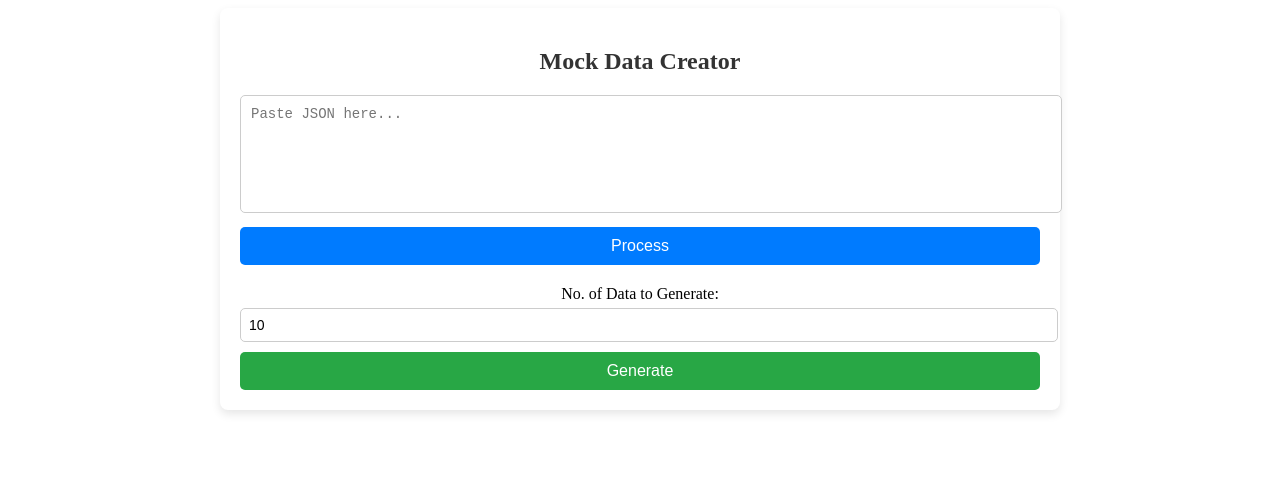
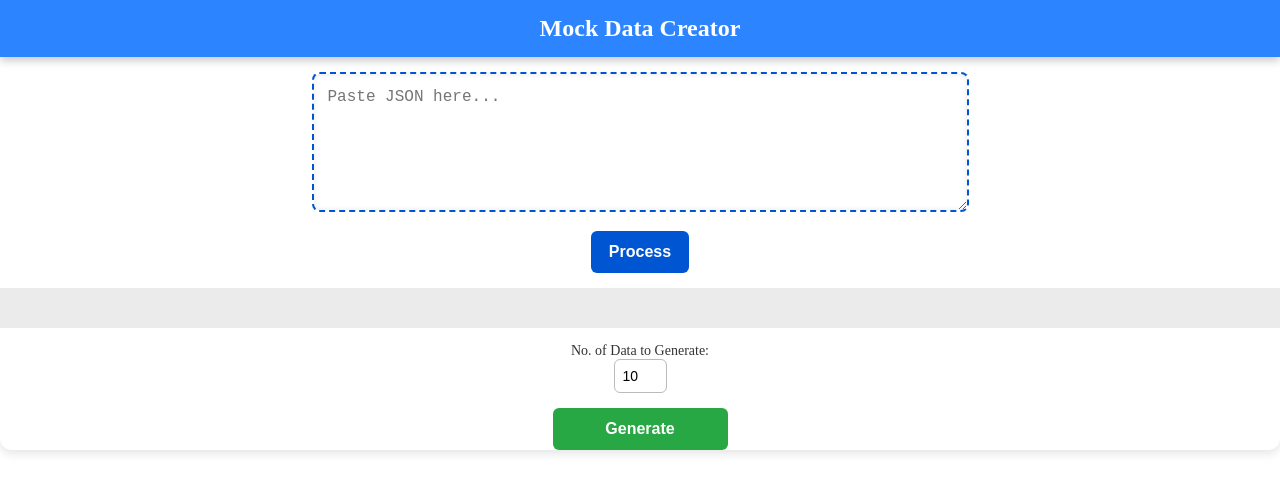
Before and after one commit to westly2818/dataGenerator, an Angular app: page / in a window 1280 px wide. Shown: the top 492 px of the page. Built offline with nearby package versions, Linux system fonts and the light colour scheme.

Commit message:
styles added

```diff
--- a/src/app/app.component.html
+++ b/src/app/app.component.html
@@ -1,61 +1,14 @@
-<!-- <div class="container">
-  <h2>Mock Data Creator</h2>
+<div class="container">
+  <h2 class="header">Mock Data Creator</h2>
 
-  <textarea [(ngModel)]="jsonInput" rows="8" placeholder="Paste JSON here..."></textarea>
-  <br>
-  <button (click)="processJson()">Process</button>
-
-  <div class="card-container">
-    <div class="card" *ngFor="let key of objectKeys(dataTypes)">
-      <div class="card-header">{{ key }}</div>
-      <div class="card-body">
-        <label>Data Type</label>
-        <select [(ngModel)]="dataTypes[key]" (change)="onDataTypeChange(key)">
-          <option *ngFor="let option of dropdownOptions" [value]="option">
-            {{ option }}
-          </option>
-        </select>
-
-
-        <div *ngIf="dataTypes[key] === 'string'" class="input-group">
-          <label>No. of Random Values:</label>
-          <input type="number" [(ngModel)]="stringRandomValues[key]" min="1" />
-
-          <label>Custom Input:</label>
-          <input type="text" [(ngModel)]="customStringValues[key]" placeholder="e.g., asset1, asset2" />
-        </div>
-
-
-        <div *ngIf="dataTypes[key] === 'number'" class="input-group">
-          <label>Min:</label>
-          <input type="number" [(ngModel)]="numberRange[key].min" />
-          <label>Max:</label>
-          <input type="number" [(ngModel)]="numberRange[key].max" />
-        </div>
-        <div *ngIf="dataTypes[key] === 'date'" class="input-group">
-          <label>Start Date:</label>
-          <input type="date" [(ngModel)]="dateValues[key].startDate" />
-          <label>End Date:</label>
-          <input type="date" [(ngModel)]="dateValues[key].endDate" />
-        </div>
-      </div>
+  <div style="margin: 15px;">
+    <div>
+      <textarea [(ngModel)]="jsonInput" rows="6" class="json-input" placeholder="Paste JSON here..."></textarea>
+    </div>
+    <div style="margin: 15px;">
+      <button (click)="processJson()" class="btn process-btn">Process</button>
     </div>
   </div>
-  <label>No. of Data to Generate:</label>
-  <input type="number" [(ngModel)]="numOfEntries" />
-  <button (click)="generateData()">Generate</button>
-  <div *ngIf="generatedData.length">
-    <h3>Generated JSON Data:</h3>
-    <pre>{{ generatedData | json }}</pre>
-  </div>
-</div> -->
-
-<div class="container">
-  <h2>Mock Data Creator</h2>
-
-  <textarea [(ngModel)]="jsonInput" rows="6" class="json-input" placeholder="Paste JSON here..."></textarea>
-  <button (click)="processJson()" class="btn process-btn">Process</button>
-
   <div class="card-container">
     <div class="card" *ngFor="let key of objectKeys(dataTypes)">
       <div class="card-header">{{ key }}</div>
@@ -96,10 +49,16 @@
     </div>
   </div>
 
-  <label>No. of Data to Generate:</label>
-  <input type="number" [(ngModel)]="numOfEntries" class="input-field" />
+  <div style="margin: 15px;">
+    <label>No. of Data to Generate:</label>
+    <input style="width: 35px;" type="number" [(ngModel)]="numOfEntries" class="input-field" />
+  </div>
 
-  <button (click)="generateData()" class="btn generate-btn">Generate</button>
+  <div style="margin: 15px;">
+    <button style="width: 175px;" (click)="generateData()" class="btn generate-btn">Generate</button>
+  </div>
+
+
   <div *ngIf="generatedData.length" class="output-container">
     <h3>Generated JSON Data:</h3>
     <button (click)="copyToClipboard()" class="btn copy-btn">Copy JSON</button>
--- a/src/app/app.component.scss
+++ b/src/app/app.component.scss
@@ -1,85 +1,6 @@
-.container {
-    // max-width: 600px;
-    margin: auto;
-    text-align: center;
-  }
-
-  textarea {
-    width: 100%;
-    padding: 10px;
-    font-size: 14px;
-    border: 1px solid #ccc;
-    border-radius: 5px;
-  }
-
-  button {
-    background-color: #007bff;
-    color: white;
-    padding: 10px 15px;
-    border: none;
-    border-radius: 5px;
-    cursor: pointer;
-    margin-top: 10px;
-  }
-
-  button:hover {
-    background-color: #0056b3;
-  }
-
-  .card-container {
-    display: flex;
-    flex-wrap: wrap;
-    justify-content: center;
-    margin-top: 20px;
-  }
-
-  .card {
-    width: 250px;
-    background: white;
-    border-radius: 8px;
-    box-shadow: 0 2px 4px rgba(0, 0, 0, 0.1);
-    margin: 10px;
-    padding: 15px;
-    text-align: left;
-  }
-
-  .card-header {
-    font-weight: bold;
-    font-size: 16px;
-    margin-bottom: 10px;
-  }
-
-  .card-body label {
-    display: block;
-    margin-bottom: 5px;
-  }
-
-  select,
-  input {
-    width: 100%;
-    padding: 5px;
-    font-size: 14px;
-    border: 1px solid #ccc;
-    border-radius: 5px;
-  }
-
-  .input-group {
-    margin-top: 10px;
-  }
-
-  .input-group label {
-    display: block;
-    font-size: 12px;
-    color: #666;
-  }
-
-  .input-group input {
-    margin-top: 5px;
-  }
-
-  /* General Styles */
+/* General Styles */
 body {
-  font-family: Arial, sans-serif;
+  font-family: "Roboto", Arial, sans-serif;
   background-color: #f5f7fa;
   margin: 0;
   padding: 0;
@@ -88,136 +9,219 @@ body {
   align-items: center;
   min-height: 100vh;
 }
+/* Header Style */
+.header {
+  background-color: #2c84ff;
+  color: white;
+  text-align: center;
+  padding: 15px;
+  margin: 0;
+  font-size: 24px;
+  font-weight: bold;
+  // border-radius: 8px 8px 0 0;
+  box-shadow: 0 4px 8px rgba(0, 0, 0, 0.2);
+}
 
 /* Main Container */
 .container {
   background: #ffffff;
-  padding: 20px;
-  max-width: 800px;
+  // padding: 0 25px;
   width: 100%;
+  // max-width: 900px;
   box-shadow: 0px 4px 10px rgba(0, 0, 0, 0.1);
-  border-radius: 8px;
+  border-radius: 12px;
   text-align: center;
 }
 
 /* Headings */
 h2 {
-  color: #333;
-  margin-bottom: 20px;
+  color: #0056d2;
+  font-size: 22px;
+  font-weight: bold;
+  margin-bottom: 15px;
 }
 
-/* JSON Input */
+/* Textarea Input */
 .json-input {
-  width: 100%;
-  padding: 10px;
-  border: 1px solid #ccc;
-  border-radius: 5px;
-  resize: none;
+  width: 50%;
+  padding: 14px;
+  border: 2px dashed #0056d2;
+  border-radius: 8px;
+  background: #ffffff;
+  background: rgba(255, 255, 255, 0.2);
+  color: #333;
+  font-size: 16px;
+  outline: none;
+  transition: all 0.3s ease-in-out;
+  box-shadow: inset 0 0 5px rgba(0, 0, 0, 0.1);
 }
 
-/* Card Layout */
-.card-container {
-  margin-top: 20px;
-}
-
-.card {
-  background: #f9f9f9;
-  padding: 15px;
-  border-radius: 8px;
-  margin-bottom: 10px;
-  box-shadow: 2px 2px 5px rgba(0, 0, 0, 0.1);
-}
-
-.card-header {
-  font-size: 18px;
-  font-weight: bold;
-  color: #444;
-  margin-bottom: 10px;
-}
-
-/* Dropdown Styling */
-.dropdown {
-  width: 100%;
-  padding: 8px;
-  border: 1px solid #ccc;
-  border-radius: 5px;
-  background: #fff;
-  cursor: pointer;
-}
-
-/* Input Fields */
-.input-group {
-  margin-top: 10px;
-  text-align: left;
-}
-
-.input-field {
-  width: 100%;
-  padding: 8px;
-  border: 1px solid #ccc;
-  border-radius: 5px;
-  margin-top: 5px;
+.json-input:focus {
+  border-color: #003c9e;
+  box-shadow: 0 0 8px rgba(0, 86, 210, 0.3);
 }
 
 /* Buttons */
-.btn {
-  width: 100%;
-  padding: 10px;
+button {
+  background-color: #007bff;
+  color: white;
+  padding: 12px 18px;
   border: none;
-  border-radius: 5px;
+  border-radius: 6px;
   font-size: 16px;
   cursor: pointer;
-  margin-top: 10px;
+  font-weight: bold;
+  transition: all 0.3s ease-in-out;
 }
 
+button:hover {
+  background-color: #0056b3;
+  box-shadow: 0 0 8px rgba(0, 86, 210, 0.3);
+}
+
+/* Specific Buttons */
 .process-btn {
-  background: #007bff;
-  color: white;
+  background: #0056d2;
 }
 
 .process-btn:hover {
-  background: #0056b3;
+  background: #003c9e;
 }
 
 .generate-btn {
   background: #28a745;
-  color: white;
 }
 
 .generate-btn:hover {
   background: #218838;
 }
 
-/* Output Section */
-.output-container {
-  background: #f3f3f3;
-  padding: 15px;
-  border-radius: 8px;
-  margin-top: 20px;
-}
-
-.json-output {
-  background: #e9ecef;
-  padding: 10px;
-  border-radius: 5px;
-  text-align: left;
-  white-space: pre-wrap;
-}
-
-
 .copy-btn {
-  background: #6c757d;
-  color: white;
+  background: #ff7300;
 }
 
 .copy-btn:hover {
-  background: #495057;
+  background: #d95f00;
+}
+
+/* Card Layout */
+.card-container {
+  display: flex;
+  flex-wrap: wrap;
+  gap: 15px;
+  // justify-content: center;
+  padding: 20px;
+  background: #ebebeb;
+}
+
+.card {
+  background: #ffffff;
+  border-radius: 10px;
+  padding: 15px;
+  width: 280px;
+  box-shadow: 0 4px 10px rgba(0, 0, 0, 0.1);
+  transition: transform 0.3s ease-in-out;
+}
+
+.card:hover {
+  transform: translateY(-5px);
+}
+
+/* Card Header */
+.card-header {
+  background: #0056d2;
+  color: white;
+  padding: 10px;
+  text-align: center;
+  font-size: 16px;
+  font-weight: bold;
+  border-radius: 6px 6px 0 0;
+}
+
+/* Card Body */
+.card-body {
+  padding: 10px;
+}
+
+/* Labels */
+label {
+  font-size: 14px;
+  font-weight: 500;
+  color: #333;
+  display: block;
+  margin-top: 8px;
+}
+
+/* Dropdown */
+.dropdown {
+  width: 100%;
+  padding: 8px;
+  border: 2px solid #0056d2;
+  border-radius: 6px;
+  font-size: 14px;
+  background: #f8faff;
+  transition: border-color 0.3s ease-in-out;
+}
+
+.dropdown:focus {
+  border-color: #003c9e;
+  box-shadow: 0 0 8px rgba(0, 86, 210, 0.3);
+}
+
+/* Input Fields */
+.input-field {
+  width: 100%;
+  padding: 8px;
+  border: 1.5px solid #bbb;
+  border-radius: 6px;
+  font-size: 14px;
+  background: #ffffff;
+  transition: border-color 0.3s ease-in-out;
+}
+
+.input-field:focus {
+  border-color: #0056d2;
+  box-shadow: 0 0 8px rgba(0, 86, 210, 0.3);
+}
+
+/* Input Group */
+.input-group {
+  display: flex;
+  flex-direction: column;
+  gap: 5px;
+  padding: 8px 0;
+}
+
+/* Output Section */
+.output-container {
+  background: #f8faff;
+  padding: 15px;
+  border-radius: 10px;
+  box-shadow: 0 2px 10px rgba(0, 0, 0, 0.1);
+  margin-top: 20px;
+  text-align: left;
+}
+
+h3 {
+  color: #0056d2;
+  font-size: 18px;
+}
+
+/* JSON Output */
+.json-output {
+  background: #ffffff;
+  border: 1px solid #ddd;
+  padding: 10px;
+  border-radius: 6px;
+  white-space: pre-wrap;
+  word-wrap: break-word;
+  overflow-x: auto;
 }
 
 /* Copy Success Message */
 .copy-message {
-  display: block;
   color: green;
+  font-weight: bold;
   margin-top: 5px;
-  font-weight: bold;
+  font-size: 14px;
 }
--- a/src/index.html
+++ b/src/index.html
@@ -1,5 +1,6 @@
 <!doctype html>
 <html lang="en">
+
 <head>
   <meta charset="utf-8">
   <title>DataGenerator</title>
@@ -7,7 +8,9 @@
   <meta name="viewport" content="width=device-width, initial-scale=1">
   <link rel="icon" type="image/x-icon" href="favicon.ico">
 </head>
-<body>
+
+<body style="margin: 0;">
   <app-root></app-root>
 </body>
+
 </html>
```
